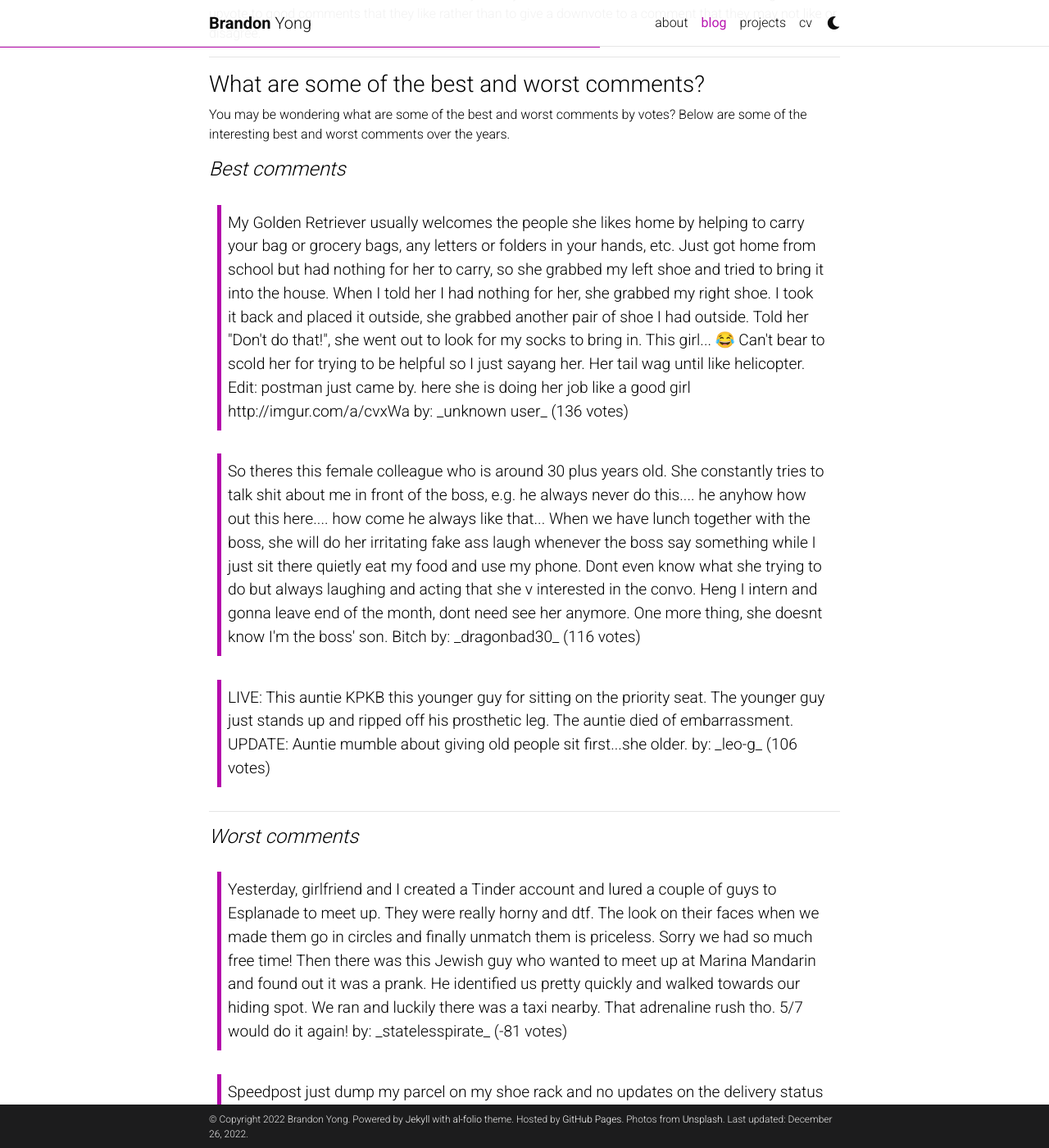
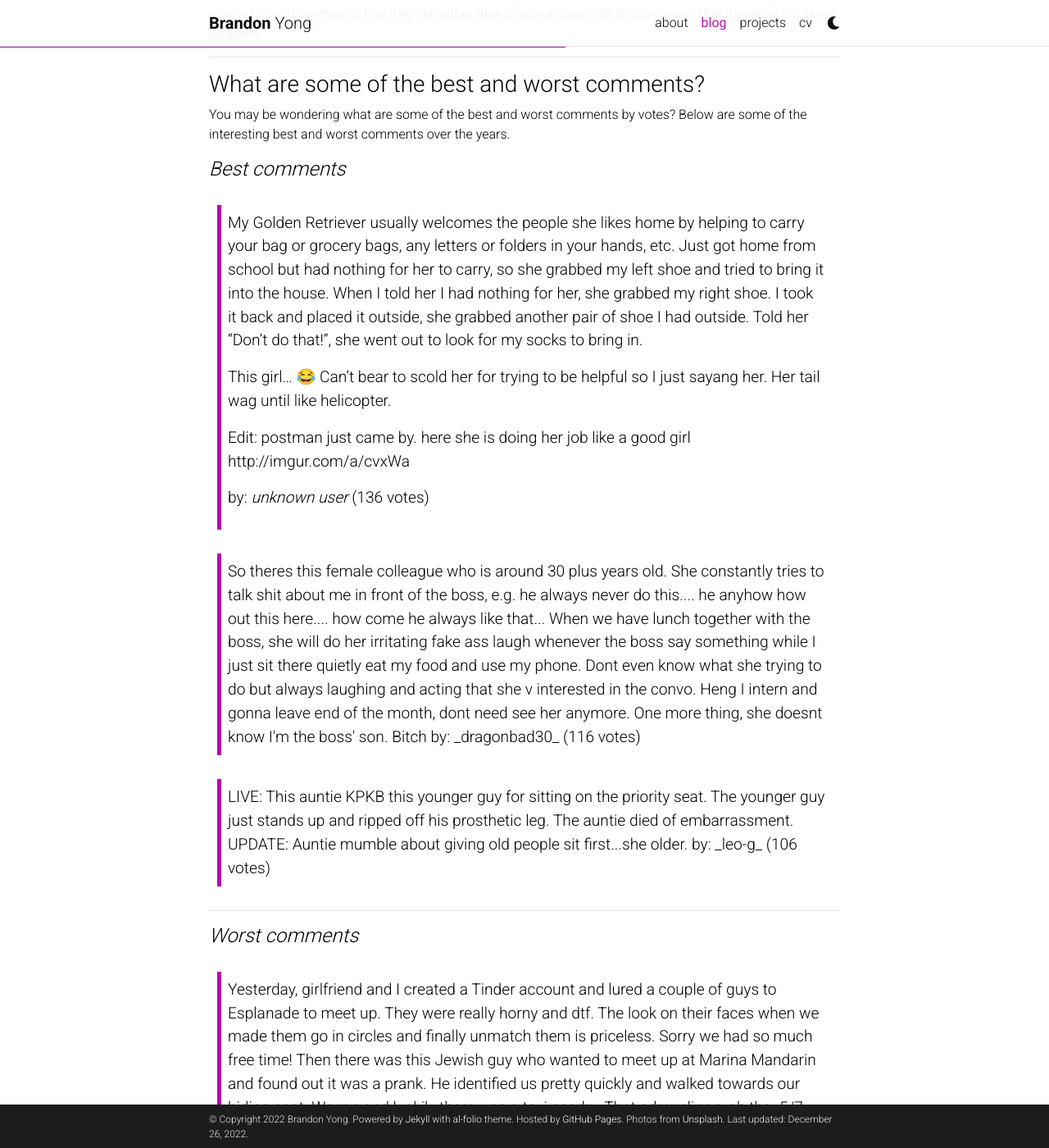
Before and after one commit to brandonyongys/brandonyongys.github.io, a Jekyll site: the page built from _posts/2020-06-22-PART-2-SG-daily-thread.md, in a window 1280 px wide and 1400 px high, scrolled down 1140 px. Shown: the whole window at 82% size. Built offline with Jekyll 4.4.1, drawn with Linux system fonts in a browser that asks for light colours; full-size pictures stand in for the smaller copies a plugin makes; comment, search, counter and statistics services are not loaded; a style sheet for code colours, icons or effects is not loaded; some of the changed lines change nothing that is shown; some of the changed text lies outside the part shown.

Commit message:
Removed blockquote and replaced with > instead

```diff
--- a/_posts/2020-06-22-PART-2-SG-daily-thread.md
+++ b/_posts/2020-06-22-PART-2-SG-daily-thread.md
@@ -40,15 +40,15 @@ Based on the extend of the votes distribution, you may conclude that SG users wo
 You may be wondering what are some of the best and worst comments by votes? Below are some of the interesting best and worst comments over the years.
 
 #### _Best comments_
-<blockquote>
-My Golden Retriever usually welcomes the people she likes home by helping to carry your bag or grocery bags, any letters or folders in your hands, etc. Just got home from school but had nothing for her to carry, so she grabbed my left shoe and tried to bring it into the house. When I told her I had nothing for her, she grabbed my right shoe. I took it back and placed it outside, she grabbed another pair of shoe I had outside. Told her "Don't do that!", she went out to look for my socks to bring in.
 
-This girl... 😂 Can't bear to scold her for trying to be helpful so I just sayang her. Her tail wag until like helicopter.
+> My Golden Retriever usually welcomes the people she likes home by helping to carry your bag or grocery bags, any letters or folders in your hands, etc. Just got home from school but had nothing for her to carry, so she grabbed my left shoe and tried to bring it into the house. When I told her I had nothing for her, she grabbed my right shoe. I took it back and placed it outside, she grabbed another pair of shoe I had outside. Told her "Don't do that!", she went out to look for my socks to bring in.
+>
+> This girl... 😂 Can't bear to scold her for trying to be helpful so I just sayang her. Her tail wag until like helicopter.
+>
+> Edit: postman just came by. here she is doing her job like a good girl http://imgur.com/a/cvxWa
+>
+> by: _unknown user_ (136 votes)
 
-Edit: postman just came by. here she is doing her job like a good girl http://imgur.com/a/cvxWa
-
-by: _unknown user_ (136 votes)
-</blockquote>
 
 <blockquote>
 So theres this female colleague who is around 30 plus years old. She constantly tries to talk shit about me in front of the boss, e.g. he always never do this.... he anyhow how out this here.... how come he always like that...
@@ -86,9 +86,9 @@ Speedpost just dump my parcel on my shoe rack and no updates on the delivery sta
 by: _Siobak118_ (-43 votes)
 </blockquote>
 <blockquote>
-> Did Malaysia fuck us over by closing their borders and was it the right move for them to make?
->
-> by: _Afraidofdownvotes0_ (-31 votes)
+Did Malaysia fuck us over by closing their borders and was it the right move for them to make?
+
+by: _Afraidofdownvotes0_ (-31 votes)
 </blockquote>
 
 Based on these few examples, we can see that some of the best comments make the readers feel good and amused whereas the worst comments are usually reflect immmature thinking or dishonesty.
```
